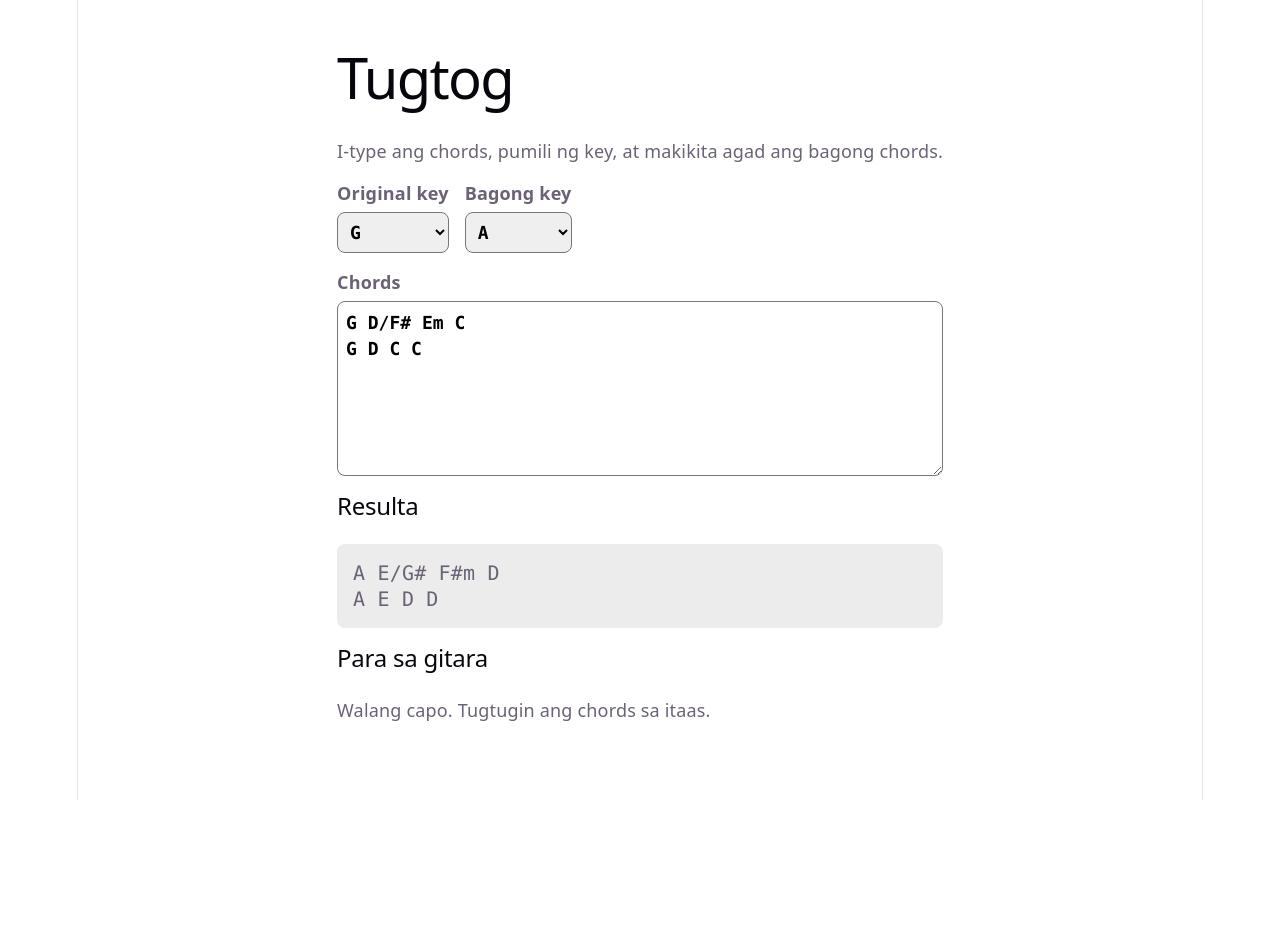
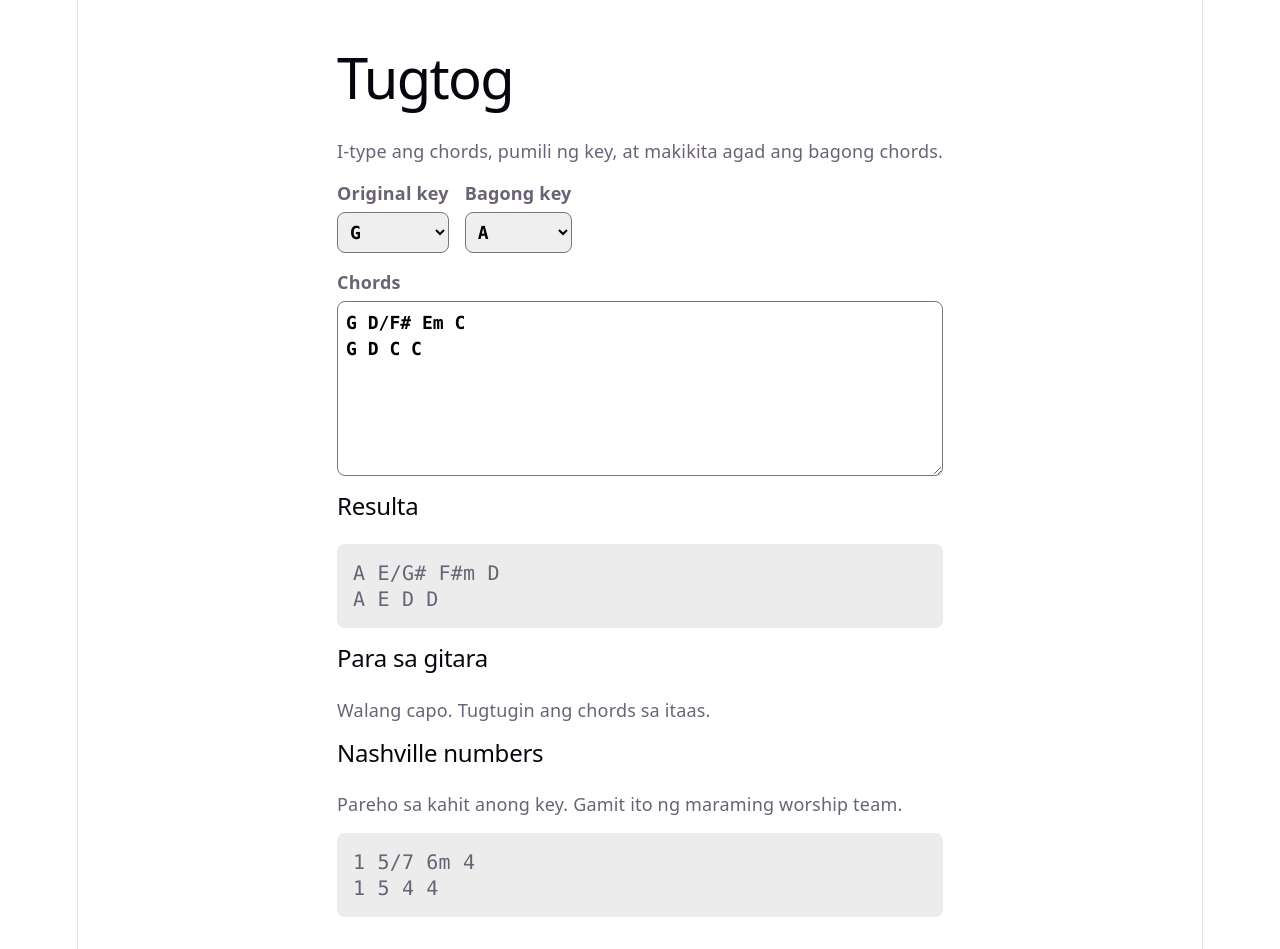
Before and after one commit to EmilCalundan/tugtog, a React (Vite) app: page / in a window 1280 px wide. Before the commit the page ends 800 px from the top, so only its background shows below. Built offline with nearby package versions, Linux system fonts and the light colour scheme.

Commit message:
Show chords as Nashville numbers

```diff
--- a/src/App.tsx
+++ b/src/App.tsx
@@ -1,5 +1,5 @@
 import { useEffect, useState } from "react";
-import { KEYS, transposeText, usesFlats, suggestCapo } from "./music/transpose";
+import { KEYS, transposeText, usesFlats, suggestCapo, nashvilleText } from "./music/transpose";
 import "./App.css";
 
 // Kunin ang naka-save na value sa browser, o ang default kung wala
@@ -83,6 +83,10 @@ function App() {
           <pre className="result">{shapeChords}</pre>
         </>
       )}
+
+      <h2>Nashville numbers</h2>
+      <p>Pareho sa kahit anong key. Gamit ito ng maraming worship team.</p>
+      <pre className="result">{nashvilleText(chords, fromKey)}</pre>
     </main>
   );
 }
--- a/src/music/transpose.ts
+++ b/src/music/transpose.ts
@@ -61,3 +61,35 @@ export function suggestCapo(key: string): { capo: number; shape: string } {
 
   return { capo: 0, shape: key };
 }
+
+// Ang posisyon ng bawat semitone sa scale, mula sa key
+const DEGREES = ["1", "b2", "2", "b3", "3", "4", "b5", "5", "b6", "6", "b7", "7"];
+
+// Isulat ang chord bilang Nashville number, hal. Em sa key ng G = 6m
+export function toNashville(chord: string, key: string): string {
+  // 0. Kung slash chord, gawin ang dalawang bahagi
+  if (chord.includes("/")) {
+    const [main, bass] = chord.split("/");
+    return toNashville(main, key) + "/" + toNashville(bass, key);
+  }
+
+  // 1. Hatiin ang chord sa root at quality
+  const match = chord.match(/^([A-G][#b]?)(.*)$/);
+  if (!match) return chord;
+
+  const root = match[1];
+  const quality = match[2];
+
+  // 2. Hanapin ang posisyon ng root
+  let index = NOTES.indexOf(root);
+  if (index === -1) {
+    index = FLATS.indexOf(root);
+  }
+
+  // 3. Gaano kalayo ang root mula sa key?
+  return DEGREES[mod(index - KEYS.indexOf(key), 12)] + quality;
+}
+
+export function nashvilleText(text: string, key: string): string {
+  return text.replace(/\S+/g, (chord) => toNashville(chord, key));
+}
```
Also changed, not shown: 1 other file (tests, documents, lock files or other folders).
